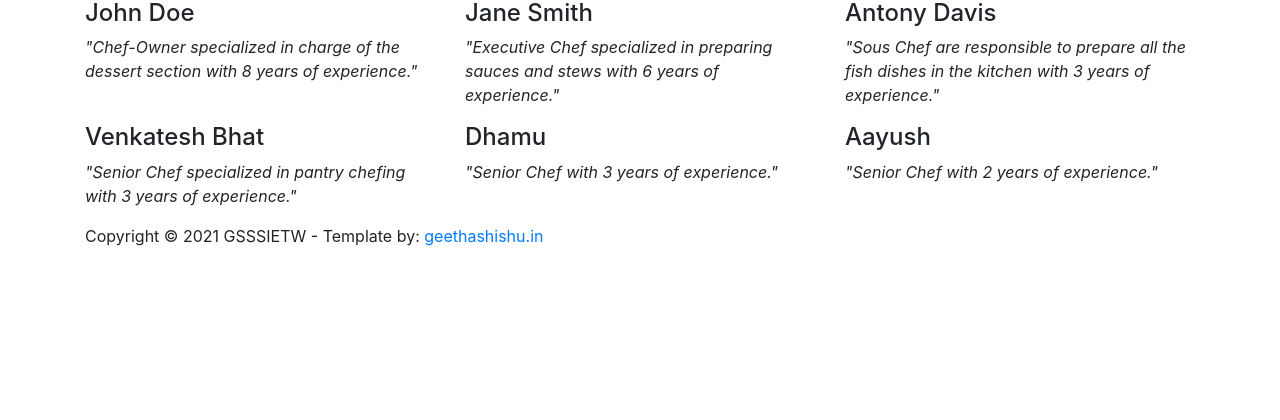
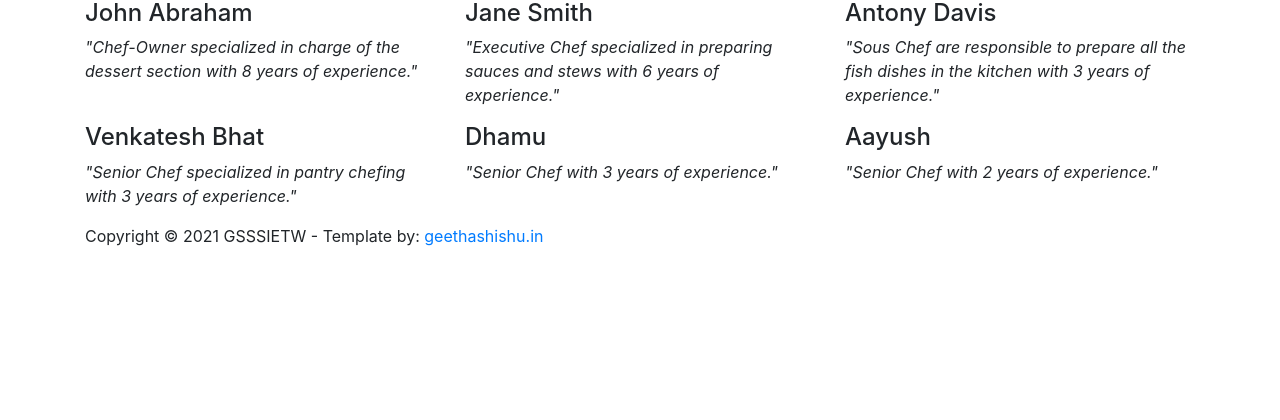
Before and after one commit to Spoorti-Kotrashetti/starHotel, a Django app: page /chefs in a window 1280 px wide. Shown: the part 157-577 px from the top of the page. Run offline with Django 3.2, Linux system fonts and the light colour scheme; some libraries are stand-ins or nearby versions.

Commit message:
changes chef name

```diff
--- a/templates/chefs.html
+++ b/templates/chefs.html
@@ -123,7 +123,7 @@
               <div class="down-content">
 
 
-                <h4>John Doe</h4>
+                <h4>John Abraham</h4>
                 <p class="n-m"><em>"Chef-Owner specialized in charge of the dessert section with 8 years of experience."</em></p>
               </div>
             </div>
```
